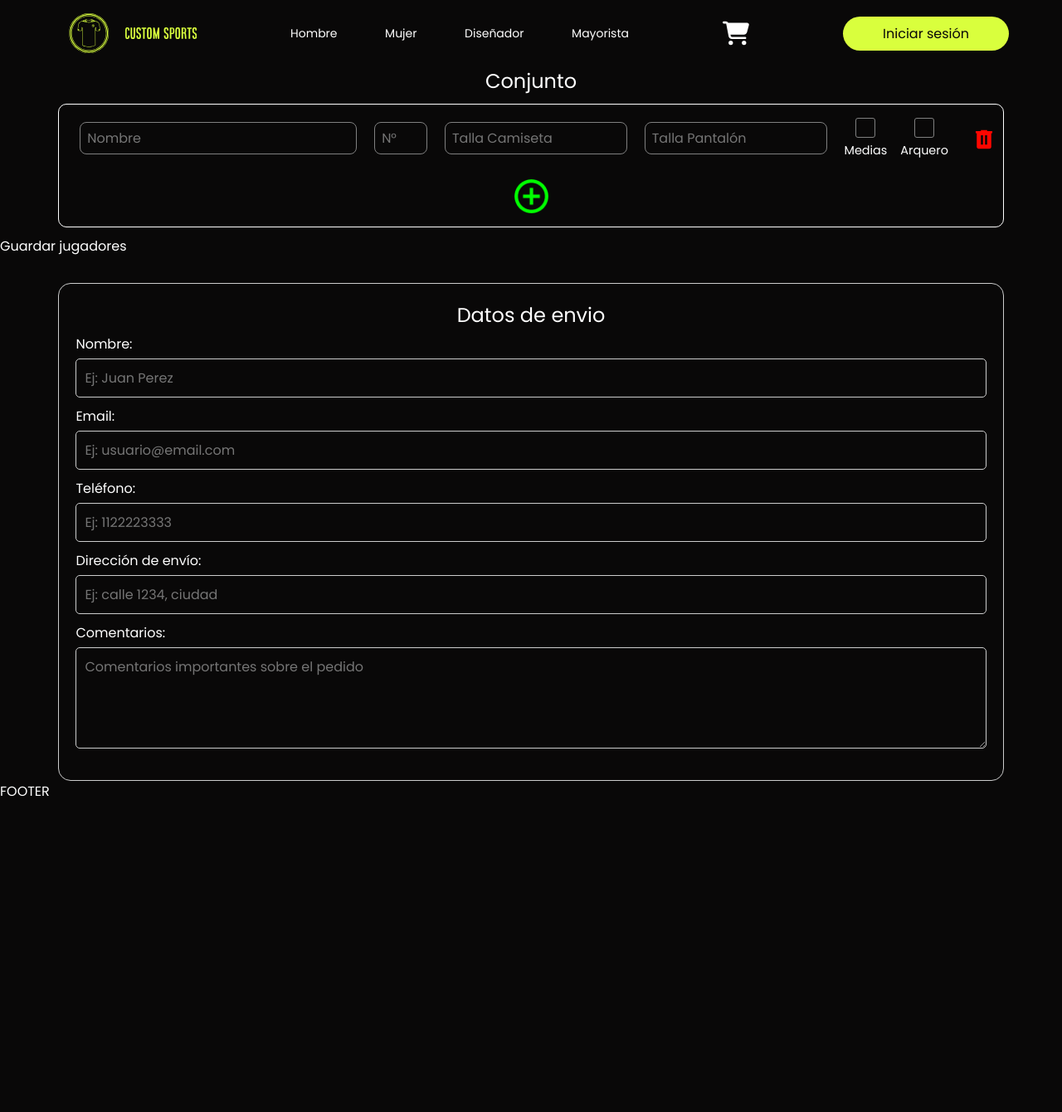
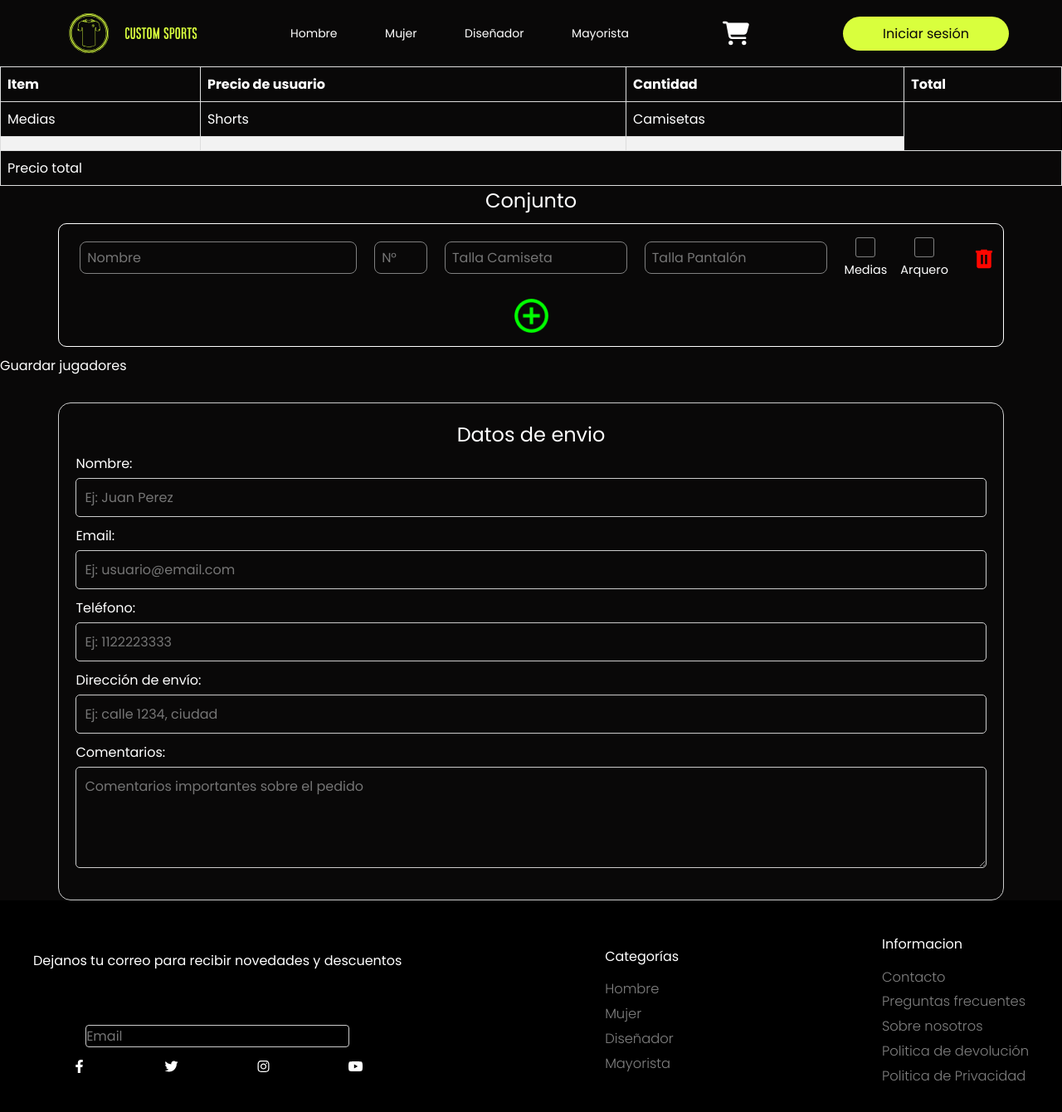
Before and after one commit to No-Country/S6-14-T-MERN, a React (Vite) app in the folder FRONT/: page /order in a window 1280 px wide. Shown: the top 1340 px of the page at 83% size. Before the commit the page ends 966 px from the top, so only its background shows below. Built offline with nearby package versions, Linux system fonts and the light colour scheme.

Commit message:
se finaliza con tabla pero hay un error con el tema de la importación

```diff
--- a/FRONT/src/components/footer/Footer.jsx
+++ b/FRONT/src/components/footer/Footer.jsx
@@ -1,9 +1,112 @@
+import styled from "styled-components";
+import { FaFacebookF } from "react-icons/fa";
+import { FaTwitter } from "react-icons/fa";
+import { FaInstagram } from "react-icons/fa";
+import { FaYoutube } from "react-icons/fa";
+
 const Footer = () => {
+  const FooterContainer = styled.footer`
+    background-color: black;
+    padding: 40px;
+    display: flex;
+    flex-wrap: wrap;
+    justify-content: space-between;
+    align-items: center;
+  `;
+
+  const Column = styled.div`
+    display: flex;
+    flex-direction: column;
+    justify-content: space-between;
+  `;
+
+  const ColumnTitle = styled.h4`
+    margin-bottom: 10px;
+    color: white;
+  `;
+
+  const ColumnList = styled.ul`
+    list-style: none;
+    margin: 0;
+    padding: 0;
+  `;
+
+  const ColumnListItem = styled.li`
+    font-size: 1.02rem;
+    font-weight: 300;
+    margin: 0.3rem 0rem !important;
+    cursor: pointer;
+    color: grey;
+  `;
+
+  const buttonSubmit = styled.button`
+
+  `
+
+  const InputContainer = styled.div`
+    display: flex;
+    flex-direction: column;
+    align-items: center;
+    margin-top: 55px;
+  `;
+
+  const Input = styled.input`
+    /* padding-bottom: 15px; */
+    border: 1px solid #ccc;
+    border-radius: 4px;
+    text-align: left;
+  `;
+
+  const Info = styled.h4``;
+
+  const SocialIcon = styled.i`
+    display: flex;
+    justify-content: space-around;
+    color: white;
+    padding-top: 15px;
+    /* margin-bottom: 25px;*/
+  `;
+
   return (
-    <footer>
-      example
-    </footer>
-  )
-}
+    <FooterContainer>
+      <Column>
+        <ColumnTitle>
+          Dejanos tu correo para recibir novedades y descuentos
+        </ColumnTitle>
+        <InputContainer>
+          <Input placeholder="Email" />
+        </InputContainer>
 
-export { Footer }
+        <SocialIcon>
+          <FaFacebookF />
+          <FaTwitter />
+          <FaInstagram />
+          <FaYoutube />
+        </SocialIcon>
+      </Column>
+      <Column>
+        <ColumnTitle>Categorías</ColumnTitle>
+        <ColumnList>
+          <ColumnListItem>Hombre</ColumnListItem>
+          <ColumnListItem>Mujer</ColumnListItem>
+          <ColumnListItem>Diseñador</ColumnListItem>
+          <ColumnListItem>Mayorista</ColumnListItem>
+        </ColumnList>
+      </Column>
+      <Column>
+        <ColumnTitle>
+          <Info>Informacion</Info>
+        </ColumnTitle>
+        <ColumnList>
+          <ColumnListItem>Contacto</ColumnListItem>
+          <ColumnListItem>Preguntas frecuentes</ColumnListItem>
+          <ColumnListItem>Sobre nosotros</ColumnListItem>
+          <ColumnListItem>Politica de devolución</ColumnListItem>
+          <ColumnListItem>Politica de Privacidad</ColumnListItem>
+        </ColumnList>
+      </Column>
+    </FooterContainer>
+  );
+};
+
+export { Footer };
--- /dev/null
+++ b/FRONT/src/components/orders/TotalCompra.jsx
@@ -0,0 +1,66 @@
+
+import styled from "styled-components";
+
+const TotalCompra = () => {
+  const Table = styled.table`
+    border-collapse: collapse;
+    width: 100%;
+    border: 1px solid black;
+    border-radius: 5px;
+  `;
+
+  const TableRow = styled.tr`
+    &:nth-child(even) {
+      background-color: #f2f2f2;
+    }
+  `;
+
+  const TableCell = styled.td`
+    border: 1px solid #ddd;
+    padding: 8px;
+  `;
+
+  const TableHeader = styled.th`
+    border: 1px solid #ddd;
+    padding: 8px;
+    text-align: left;
+  `;
+
+  const TableFooter = styled.tfoot`
+    width: 100%;
+  `;
+
+  return (
+    <div>
+      <Table>
+        <thead>
+          <TableRow>
+            <TableHeader>Item</TableHeader>
+            <TableHeader>Precio de usuario</TableHeader>
+            <TableHeader>Cantidad</TableHeader>
+            <TableHeader>Total</TableHeader>
+          </TableRow>
+        </thead>
+        <tbody>
+          <TableRow>
+            <TableCell>Medias</TableCell>
+            <TableCell>Shorts</TableCell>
+            <TableCell>Camisetas</TableCell>
+          </TableRow>
+          <TableRow>
+            <TableCell></TableCell>
+            <TableCell></TableCell>
+            <TableCell></TableCell>
+          </TableRow>
+        </tbody>
+        <TableFooter>
+          <TableRow>
+            <TableCell colSpan="4">Precio total</TableCell>
+          </TableRow>
+        </TableFooter>
+      </Table>
+    </div>
+  );
+};
+
+export default TotalCompra;
--- a/FRONT/src/pages/layout/LayoutPages.jsx
+++ b/FRONT/src/pages/layout/LayoutPages.jsx
@@ -1,5 +1,5 @@
 import { Outlet } from 'react-router-dom'
-import { PreLoader, Header, Alert } from '../../components/export'
+import { PreLoader, Header, Alert, Footer } from '../../components/export'
 
 const LayoutPages = () => {
   return (
@@ -8,7 +8,7 @@ const LayoutPages = () => {
       <Header />
       <Alert />
       <Outlet />
-      <footer>FOOTER</footer>
+      <Footer />
     </>
   )
 }
--- a/FRONT/src/pages/order/OrderPage.jsx
+++ b/FRONT/src/pages/order/OrderPage.jsx
@@ -1,9 +1,11 @@
 import React from "react";
 import { PlayersSet, ShippingInfo } from "../../components/export";
+import TotalCompra from "../../components/orders/totalCompra";
 
 const OrderPage = () => {
   return (
     <main>
+      <TotalCompra />
       <PlayersSet />
       <ShippingInfo />
     </main>
```
